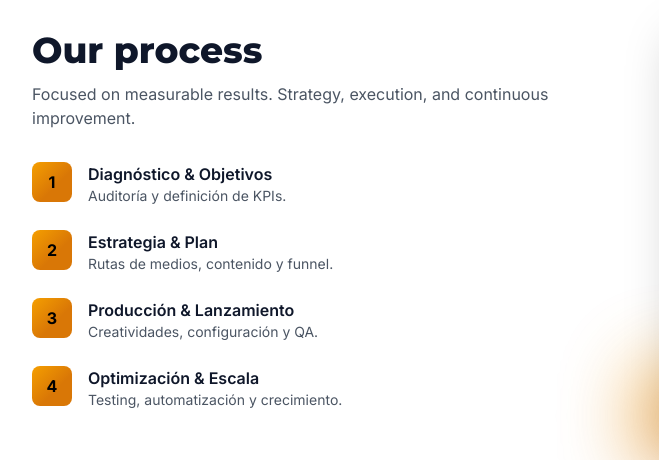
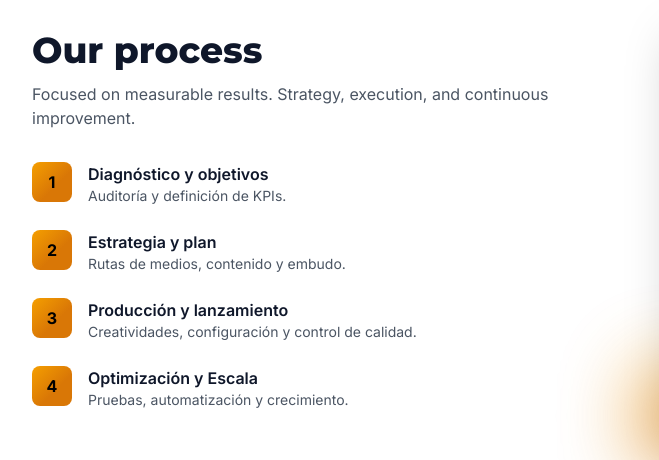
Before and after one commit to growthixmarketing-ctrl/landing-page-usa, a plain HTML site: page index.html in a window 1280 px wide. Shown: the part 1936-2396 px from the top of the page, 0-659 px from the left. Drawn offline with nearby package versions, Linux system fonts and the light colour scheme.

Commit message:
index.html

```diff
--- a/index.html
+++ b/index.html
@@ -289,10 +289,10 @@
           <h2 class="font-mont text-3xl md:text-4xl font-extrabold">Our process</h2>
           <p class="text-gray-600 mt-3">Focused on measurable results. Strategy, execution, and continuous improvement.</p>
           <div class="mt-8 space-y-6">
-            <div class="flex gap-4" data-aos="fade-up"><span class="h-10 w-10 rounded-lg gx-gradient flex items-center justify-center text-black font-bold">1</span><div><h4 class="font-semibold">Diagnóstico & Objetivos</h4><p class="text-gray-600 text-sm">Auditoría y definición de KPIs.</p></div></div>
-            <div class="flex gap-4" data-aos="fade-up" data-aos-delay="50"><span class="h-10 w-10 rounded-lg gx-gradient flex items-center justify-center text-black font-bold">2</span><div><h4 class="font-semibold">Estrategia & Plan</h4><p class="text-gray-600 text-sm">Rutas de medios, contenido y funnel.</p></div></div>
-            <div class="flex gap-4" data-aos="fade-up" data-aos-delay="100"><span class="h-10 w-10 rounded-lg gx-gradient flex items-center justify-center text-black font-bold">3</span><div><h4 class="font-semibold">Producción & Lanzamiento</h4><p class="text-gray-600 text-sm">Creatividades, configuración y QA.</p></div></div>
-            <div class="flex gap-4" data-aos="fade-up" data-aos-delay="150"><span class="h-10 w-10 rounded-lg gx-gradient flex items-center justify-center text-black font-bold">4</span><div><h4 class="font-semibold">Optimización & Escala</h4><p class="text-gray-600 text-sm">Testing, automatización y crecimiento.</p></div></div>
+           <div class="flex gap-4" data-aos=«fade-up» ><span class="h-10 w-10 rounded-lg gx-gradient flex items-center justify-center text-black font-bold">1</span><div><h4 class="font-semibold">Diagnóstico y objetivos</h4><p class="text-gray-600 text-sm">Auditoría y definición de KPIs. </p></div></div>
+            <div class="flex gap-4" data-aos=«fade-up» data-aos-delay=«50» ><span class="h-10 w-10 rounded-lg gx-gradient flex items-center justify-center text-black font-bold">2</span><div><h4 class="font-semibold">Estrategia y plan</h4><p class="text-gray-600 text-sm">Rutas de medios, contenido y embudo. </p></div></div>
+            <div class="flex gap-4" data-aos=«fade-up» data-aos-delay=«100» ><span class="h-10 w-10 rounded-lg gx-gradient flex items-center justify-center text-black font-bold">3</span><div><h4 class="font-semibold">Producción y lanzamiento</h4><p class="text-gray-600 text-sm">Creatividades, configuración y control de calidad. </p></div></div>
+            <div class="flex gap-4" data-aos=«fade-up» data-aos-delay=«150» ><span class="h-10 w-10 rounded-lg gx-gradient flex items-center justify-center text-black font-bold">4</span><div><h4 class="font-semibold">Optimización y Escala</h4><p class="text-gray-600 text-sm">Pruebas, automatización y crecimiento. </p></div></div>
           </div>
         </div>
         <div class="relative">
```
